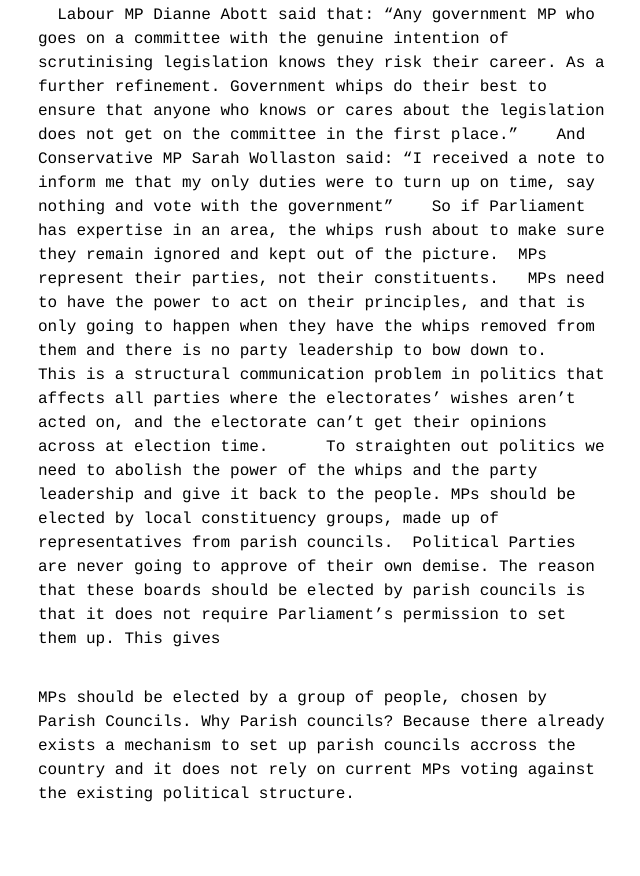
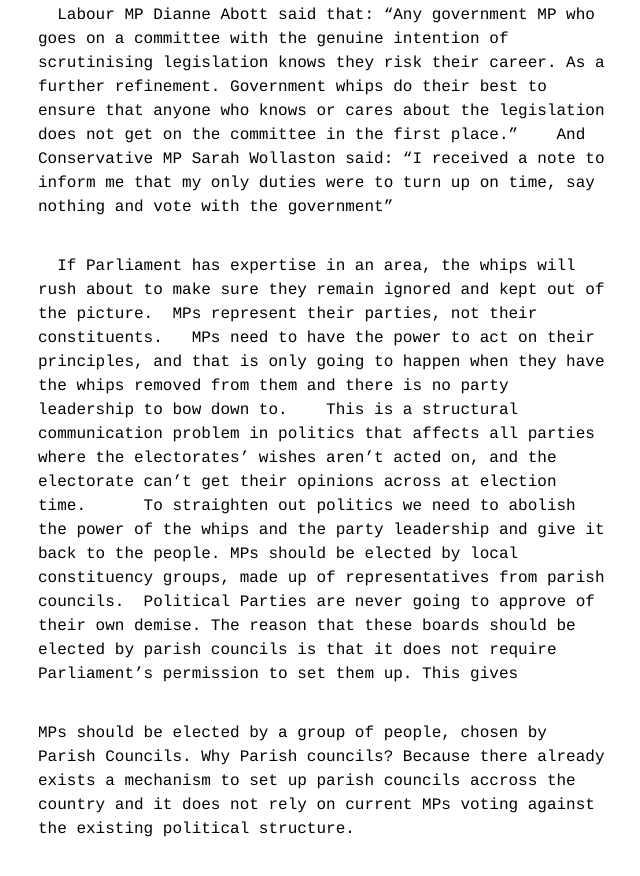
Before and after one commit to mauvesky1/Local, a plain HTML site: page index.html in a window 1280 px wide. Shown: the part 1745-2621 px from the top of the page, without its empty margins (318-958 px from the left). Drawn offline with Linux system fonts and the light colour scheme.

Commit message:
Update index.html
txt

```diff
--- a/index.html
+++ b/index.html
@@ -52,9 +52,9 @@ So if you were a Member of Parliament for a political party and you wanted to vo
 
 Labour MP Dianne Abott said that: “Any government MP who goes on a committee with the genuine intention of scrutinising legislation knows they risk their career. As a further refinement. Government whips do their best to ensure that anyone who knows or cares about the legislation does not get on the committee in the first place.”
 
-And Conservative MP Sarah Wollaston said: “I received a note to inform me that my only duties were to turn up on time, say nothing and vote with the government”
+And Conservative MP Sarah Wollaston said: “I received a note to inform me that my only duties were to turn up on time, say nothing and vote with the government”  </p> <p>
 
-So if Parliament has expertise in an area, the whips rush about to make sure they remain ignored and kept out of the picture.  MPs represent their parties, not their constituents.
+If Parliament has expertise in an area, the whips will rush about to make sure they remain ignored and kept out of the picture.  MPs represent their parties, not their constituents.
 
 MPs need to have the power to act on their principles, and that is only going to happen when they have the whips removed from them and there is no party leadership to bow down to.
 
```
